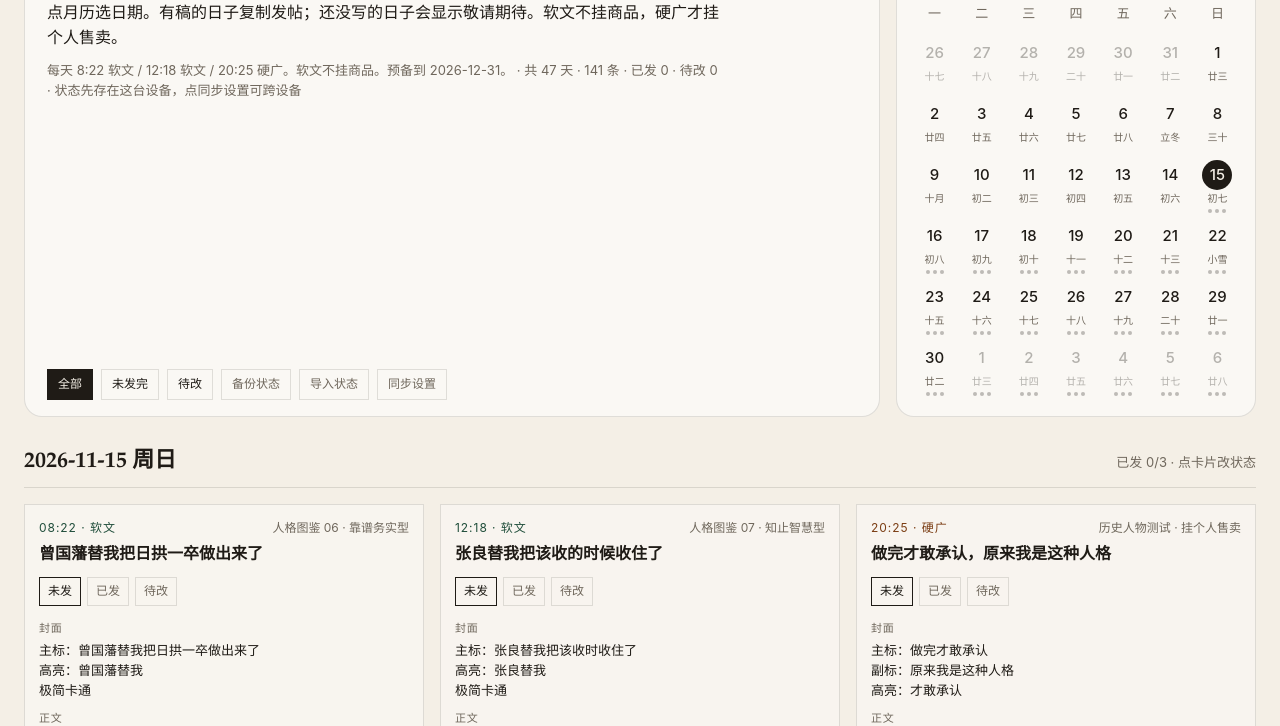
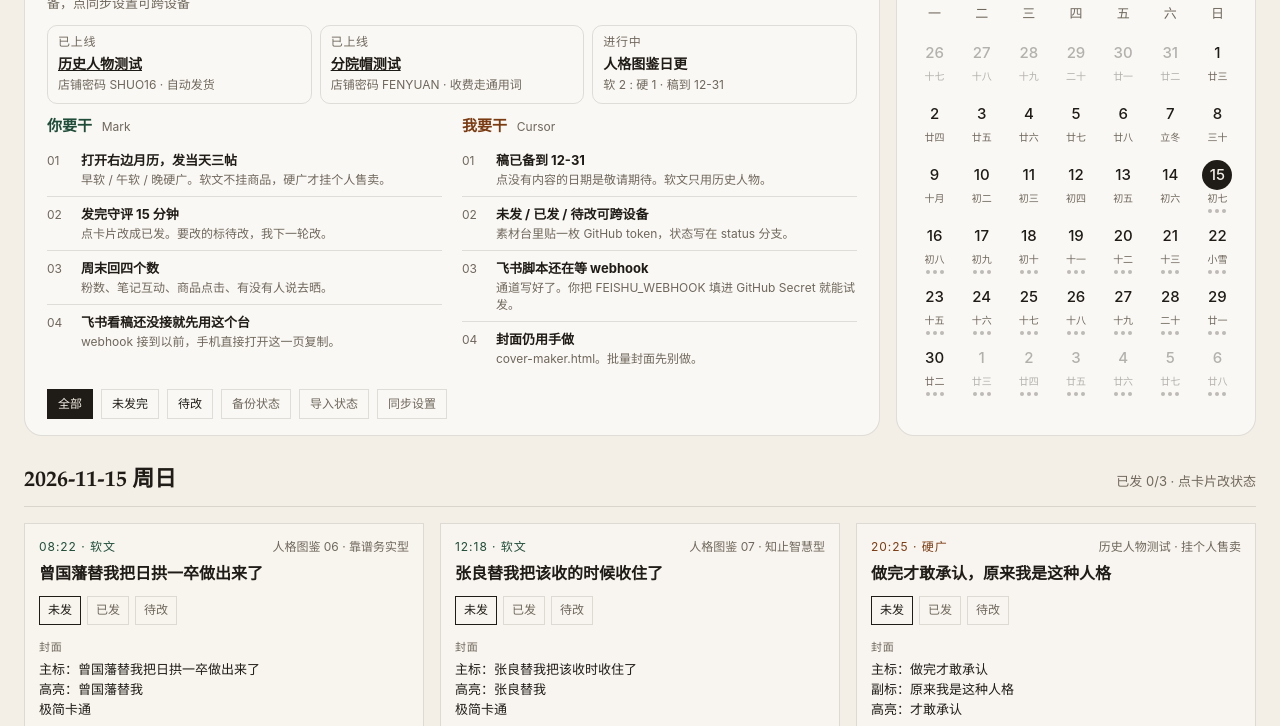
Before and after one commit to Chenzyishere/xhs-copy, a plain HTML site: page index.html in a window 1280 px wide. Shown: the part 150-876 px from the top of the page. Drawn offline with Linux system fonts and the light colour scheme.

Commit message:
Merge the ops board into the copy desk header.
Co-authored-by: Cursor <cursoragent@cursor.com>

```diff
--- a/css/style.css
+++ b/css/style.css
@@ -37,19 +37,102 @@ html, body {
   border-radius: 18px;
   padding: 18px 22px 16px;
 }
-.hero-copy { max-width: 42em; }
-.hero-tools { margin-top: 24px; }
-.kicker { font-size: 13px; letter-spacing: 0.12em; color: var(--red); margin-bottom: 10px; }
+.hero-copy {
+  display: flex;
+  flex-direction: column;
+  flex: 1;
+  min-height: 0;
+}
+.hero-title { margin-bottom: 12px; }
+.hero-tools { margin-top: 14px; }
+.kicker { font-size: 13px; letter-spacing: 0.12em; color: var(--red); margin-bottom: 8px; }
 h1 {
   font-family: var(--serif);
-  font-size: clamp(36px, 6vw, 56px);
+  font-size: clamp(28px, 4vw, 40px);
   font-weight: 600;
   letter-spacing: -0.03em;
   line-height: 1.05;
-  margin-bottom: 14px;
+  margin-bottom: 6px;
 }
 .lede { font-size: 16px; }
-.meta { margin-top: 10px; color: var(--muted); font-size: 13px; }
+.meta { color: var(--muted); font-size: 13px; }
+
+.ops-projects {
+  display: grid;
+  grid-template-columns: repeat(3, minmax(0, 1fr));
+  gap: 8px;
+}
+.ops-project {
+  border: 1px solid var(--line);
+  border-radius: 10px;
+  padding: 8px 10px 9px;
+}
+.ops-project h3 { font-size: 14px; margin: 2px 0 2px; font-weight: 600; }
+.ops-project a { color: inherit; }
+.ops-project p { color: var(--muted); font-size: 12px; line-height: 1.4; }
+.status { font-size: 11px; letter-spacing: 0.06em; }
+.status-live { color: var(--you); }
+.status-now { color: var(--red); }
+
+.ops-split {
+  display: grid;
+  grid-template-columns: 1fr 1fr;
+  gap: 8px 20px;
+  margin-top: 12px;
+  flex: 1;
+  min-height: 0;
+}
+.ops-split h2 {
+  font-family: var(--serif);
+  font-size: 15px;
+  font-weight: 600;
+  margin-bottom: 4px;
+}
+.ops-split h2 span {
+  font-family: var(--ui);
+  font-size: 12px;
+  font-weight: 400;
+  color: var(--muted);
+  margin-left: 6px;
+}
+.lane.you h2 { color: var(--you); }
+.lane.me h2 { color: var(--me); }
+.ops-split ol { list-style: none; }
+.ops-split ol li {
+  display: grid;
+  grid-template-columns: 26px 1fr;
+  gap: 8px;
+  padding: 7px 0;
+  border-bottom: 1px solid var(--line);
+}
+.ops-split ol li:last-child { border-bottom: 0; }
+.ops-split ol em {
+  font-style: normal;
+  color: var(--muted);
+  font-size: 12px;
+  padding-top: 2px;
+}
+.ops-split ol strong { display: block; font-size: 13px; margin-bottom: 2px; }
+.ops-split ol p { color: var(--muted); font-size: 12px; line-height: 1.4; }
+
+.ops-foot { margin-top: 28px; padding-top: 8px; }
+.ops-later {
+  color: var(--muted);
+  font-size: 13px;
+  margin-bottom: 16px;
+  line-height: 1.55;
+}
+.ops-later strong { color: var(--ink); margin-right: 8px; }
+.ops-later span { display: inline; }
+.ops-later span span { margin-right: 12px; }
+.rules {
+  display: grid;
+  grid-template-columns: repeat(4, minmax(0, 1fr));
+  gap: 16px;
+}
+.rule { border-top: 2px solid var(--ink); padding-top: 10px; }
+.rule h3 { font-size: 14px; margin-bottom: 4px; }
+.rule p { color: var(--muted); font-size: 13px; }
 .filters { display: flex; flex-wrap: wrap; gap: 8px; }
 .filter-btn {
   border: 1px solid var(--line);
@@ -319,6 +402,7 @@ h1 {
   .mast { grid-template-columns: 1fr; }
   .hero { min-height: 0; }
   .cal { justify-self: start; }
+  .ops-projects, .ops-split, .rules { grid-template-columns: 1fr; }
   .cards { grid-template-columns: 1fr; }
   .card { max-height: none; }
   .day-head { flex-direction: column; }
--- a/index.html
+++ b/index.html
@@ -12,9 +12,21 @@
       <header class="hero">
         <div class="hero-copy">
           <p class="kicker">虾说说 · 人格图鉴</p>
-          <h1>软文素材台</h1>
-          <p class="lede">点月历选日期。有稿的日子复制发帖；还没写的日子会显示敬请期待。软文不挂商品，硬广才挂个人售卖。</p>
-          <p class="meta" id="meta"></p>
+          <div class="hero-title">
+            <h1>软文素材台</h1>
+            <p class="meta" id="meta"></p>
+          </div>
+          <div class="ops-projects" id="projects"></div>
+          <div class="ops-split">
+            <article class="lane you">
+              <h2>你要干 <span>Mark</span></h2>
+              <ol id="you-list"></ol>
+            </article>
+            <article class="lane me">
+              <h2>我要干 <span>Cursor</span></h2>
+              <ol id="me-list"></ol>
+            </article>
+          </div>
         </div>
         <div class="hero-tools">
           <p class="filters" id="filters"></p>
@@ -31,11 +43,17 @@
       <nav class="cal" id="days"></nav>
     </div>
     <main id="board"></main>
+    <footer class="ops-foot">
+      <p class="ops-later"><strong>先别做</strong> <span id="later"></span></p>
+      <div class="rules" id="rules"></div>
+    </footer>
   </div>
   <div class="toast" id="toast" hidden>已复制</div>
   <script src="js/data.js"></script>
   <script src="js/data-winter.js"></script>
   <script src="js/lunar.js"></script>
+  <script src="js/board-data.js"></script>
+  <script src="js/board.js"></script>
   <script src="js/app.js"></script>
 </body>
 </html>
--- /dev/null
+++ b/js/board-data.js
@@ -0,0 +1,78 @@
+window.BOARD = {
+  updated: "2026-11-16",
+  account: "虾说说",
+  fans: 7,
+  sellMode: "个人售卖",
+  focus: "一个台看进度、选日期、复制发帖。飞书还没接 webhook 之前，就在这里发。",
+  projects: [
+    {
+      name: "历史人物测试",
+      status: "已上线",
+      statusKind: "live",
+      url: "https://chenzyishere.github.io/xhs-history-test/",
+      note: "店铺密码 SHUO16 · 自动发货",
+    },
+    {
+      name: "分院帽测试",
+      status: "已上线",
+      statusKind: "live",
+      url: "https://chenzyishere.github.io/xhs-harry-potter-test/",
+      note: "店铺密码 FENYUAN · 收费走通用词",
+    },
+    {
+      name: "人格图鉴日更",
+      status: "进行中",
+      statusKind: "now",
+      url: "",
+      note: "软 2 : 硬 1 · 稿到 12-31",
+    },
+  ],
+  you: [
+    {
+      title: "打开右边月历，发当天三帖",
+      detail: "早软 / 午软 / 晚硬广。软文不挂商品，硬广才挂个人售卖。",
+    },
+    {
+      title: "发完守评 15 分钟",
+      detail: "点卡片改成已发。要改的标待改，我下一轮改。",
+    },
+    {
+      title: "周末回四个数",
+      detail: "粉数、笔记互动、商品点击、有没有人说去晒。",
+    },
+    {
+      title: "飞书看稿还没接就先用这个台",
+      detail: "webhook 接到以前，手机直接打开这一页复制。",
+    },
+  ],
+  me: [
+    {
+      title: "稿已备到 12-31",
+      detail: "点没有内容的日期是敬请期待。软文只用历史人物。",
+    },
+    {
+      title: "未发 / 已发 / 待改可跨设备",
+      detail: "素材台里贴一枚 GitHub token，状态写在 status 分支。",
+    },
+    {
+      title: "飞书脚本还在等 webhook",
+      detail: "通道写好了。你把 FEISHU_WEBHOOK 填进 GitHub Secret 就能试发。",
+    },
+    {
+      title: "封面仍用手做",
+      detail: "cover-maker.html。批量封面先别做。",
+    },
+  ],
+  later: [
+    { title: "电子资源 / 店铺", reason: "大约要 1000 粉 + 30 条笔记。" },
+    { title: "OSS + CDN + 备案", reason: "单点没跑通就迁基建。" },
+    { title: "矩阵号、批量封面", reason: "第二个题材有稳定单量后再开。" },
+    { title: "一单一码网关", reason: "密码泄露后再上。" },
+  ],
+  rules: [
+    ["你发，我写", "你负责账号、发布、回评。我负责文案、代码、这块台。"],
+    ["进行中不超过 3 件", "本周主战场只有日更。别平行开基建。"],
+    ["软文不提测试", "好奇留给主页和评论。硬广才挂商品。"],
+    ["这一页是事实源", "进度变了就改 js/board-data.js，不要另开备忘。"],
+  ],
+};
--- /dev/null
+++ b/js/board.js
@@ -0,0 +1,80 @@
+(function () {
+  const board = window.BOARD;
+  if (!board) return;
+
+  const $ = function (id) {
+    return document.getElementById(id);
+  };
+
+  function escapeHtml(value) {
+    return String(value)
+      .replace(/&/g, "&amp;")
+      .replace(/</g, "&lt;")
+      .replace(/>/g, "&gt;")
+      .replace(/"/g, "&quot;");
+  }
+
+  $("projects").innerHTML = board.projects
+    .map(function (p) {
+      const name = p.url
+        ? '<a href="' +
+          escapeHtml(p.url) +
+          '" target="_blank" rel="noreferrer">' +
+          escapeHtml(p.name) +
+          "</a>"
+        : escapeHtml(p.name);
+      return (
+        '<article class="ops-project">' +
+        '<p class="status status-' +
+        escapeHtml(p.statusKind) +
+        '">' +
+        escapeHtml(p.status) +
+        "</p>" +
+        "<h3>" +
+        name +
+        "</h3>" +
+        "<p>" +
+        escapeHtml(p.note) +
+        "</p>" +
+        "</article>"
+      );
+    })
+    .join("");
+
+  $("you-list").innerHTML = renderItems(board.you);
+  $("me-list").innerHTML = renderItems(board.me);
+
+  $("later").textContent = board.later
+    .map(function (item) {
+      return item.title;
+    })
+    .join(" · ");
+
+  $("rules").innerHTML = board.rules
+    .map(function (row) {
+      return (
+        '<div class="rule"><h3>' +
+        escapeHtml(row[0]) +
+        "</h3><p>" +
+        escapeHtml(row[1]) +
+        "</p></div>"
+      );
+    })
+    .join("");
+
+  function renderItems(items) {
+    return items
+      .map(function (item, i) {
+        return (
+          "<li><em>" +
+          String(i + 1).padStart(2, "0") +
+          "</em><div><strong>" +
+          escapeHtml(item.title) +
+          "</strong><p>" +
+          escapeHtml(item.detail) +
+          "</p></div></li>"
+        );
+      })
+      .join("");
+  }
+})();
```
Also changed, not shown: 1 other file.
